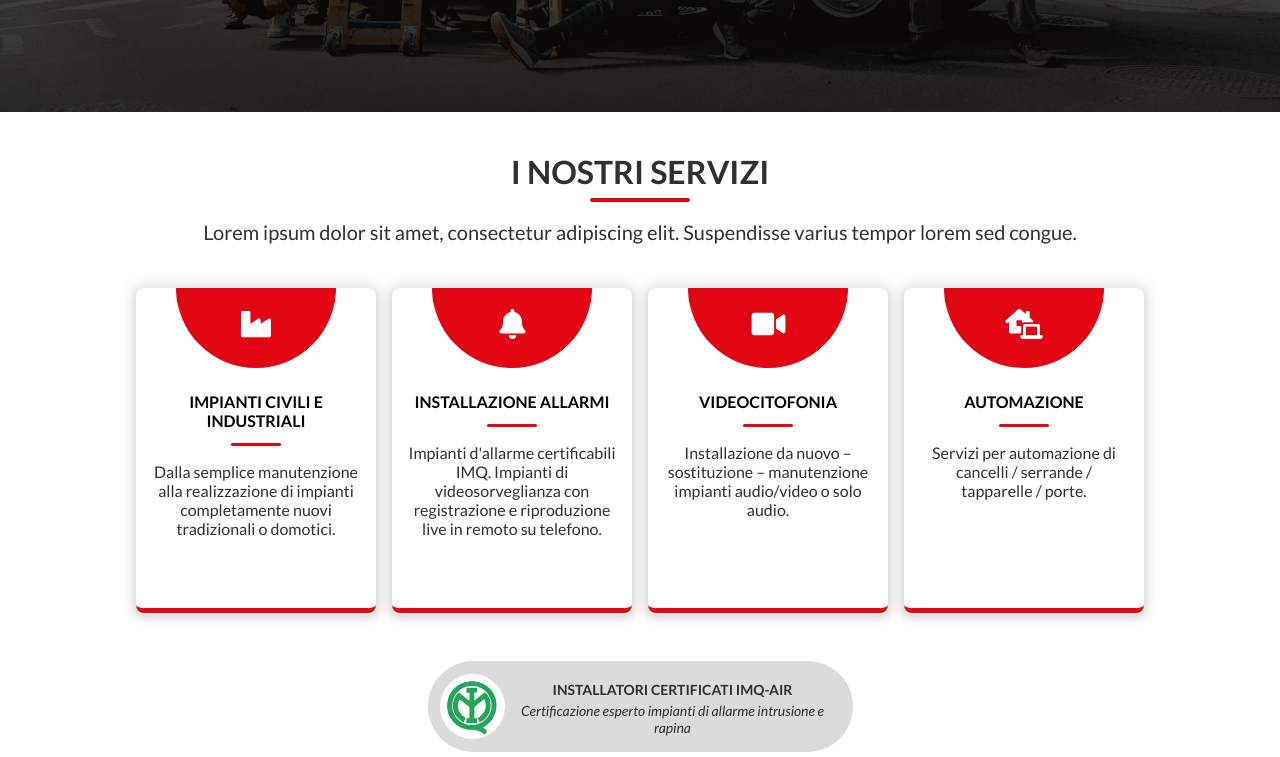
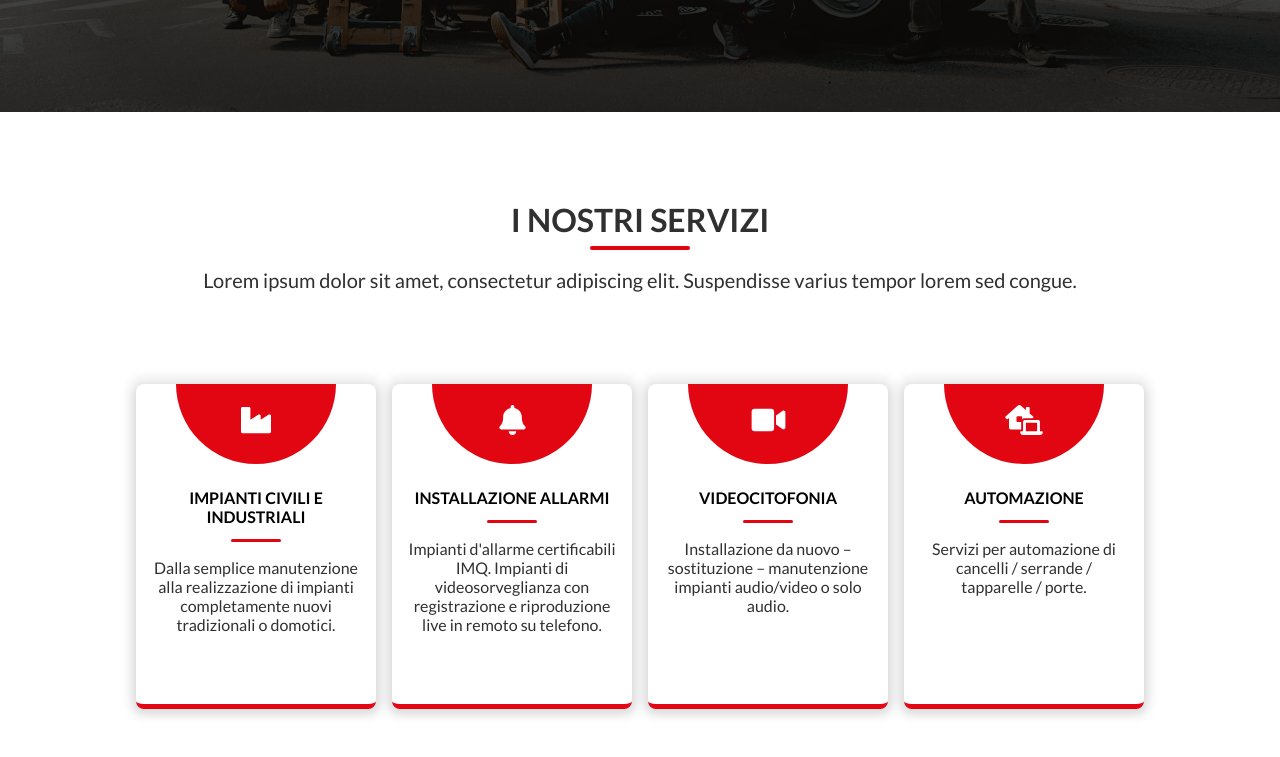
Before and after one commit to LOTO-gpolli/CEMA-impianti, a Next.js app: page / in a window 1280 px wide. Shown: the part 720-1477 px from the top of the page. Built offline with nearby package versions, Linux system fonts and the light colour scheme.

Commit message:
fix: adjust scroll section  position

```diff
--- a/components/SectionHeading/SectionHeading.module.css
+++ b/components/SectionHeading/SectionHeading.module.css
@@ -2,7 +2,7 @@
   display: flex;
   flex-direction: column;
   justify-content: center;
-  margin: 0 auto;
+  margin: 3rem auto;
   padding: 0.75rem 0;
 }
 
```
